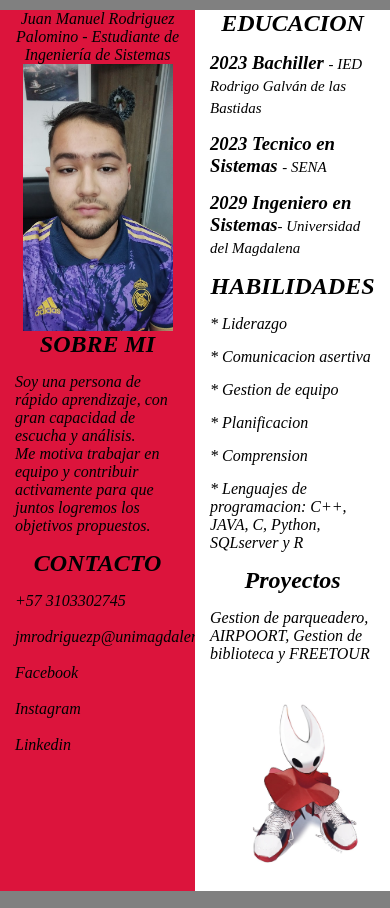
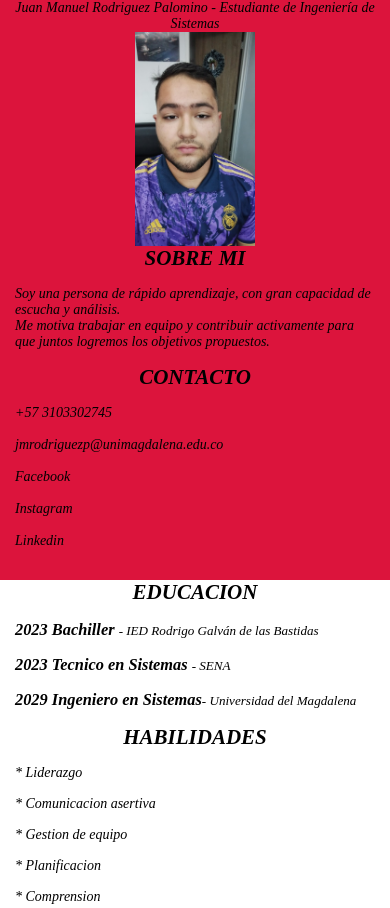
Before and after one commit to Juanrp20/CV_ProgramacionWeb, a plain HTML site: page index.html in a window 390 px wide. Shown: the top 908 px of the page. Drawn offline with Linux system fonts and the light colour scheme.

Commit message:
Refactor styles.css for mobile responsiveness
Add media queries for responsive design.

```diff
--- a/styles.css
+++ b/styles.css
@@ -84,3 +84,32 @@ color: white;
   font-size: 0.8em;
   font-weight: normal;
 }
+
+@media (max-width: 768px) {
+
+  .Contenedor {
+    flex-direction: column;
+  }
+
+  .Izquierda,
+  .Derecha {
+    width: 100%;
+  }
+
+  .CV {
+    margin: 0;
+    max-width: 100%;
+  }
+
+  body {
+    font-size: 14px;
+  }
+
+  #FotoPresentacion {
+    max-width: 120px;
+  }
+
+  #hornet {
+    margin: 20px auto;
+  }
+}
```
